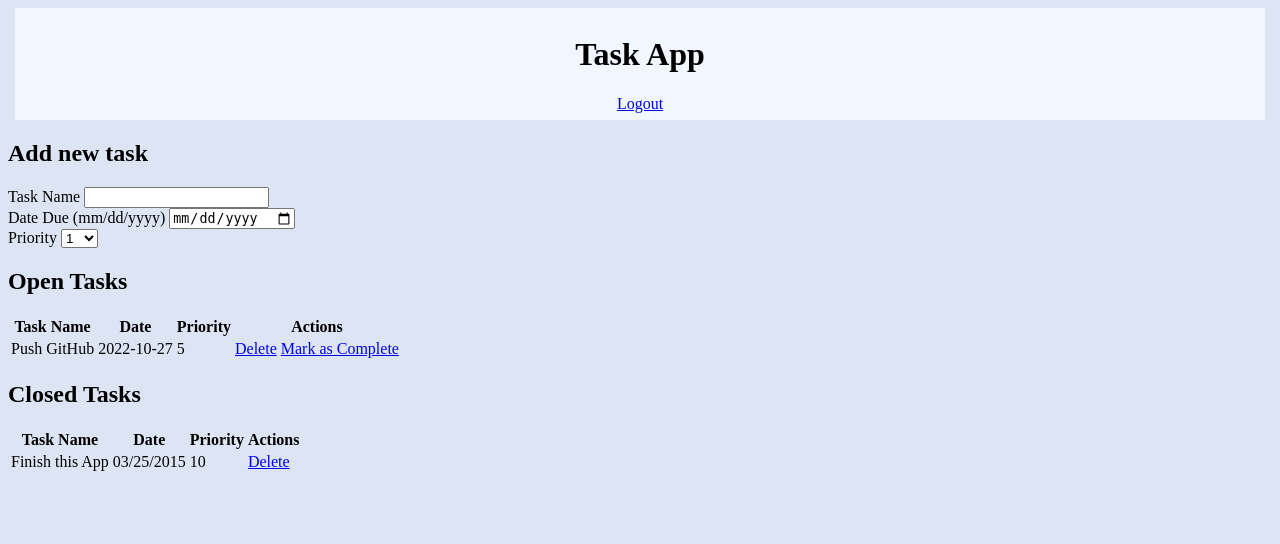
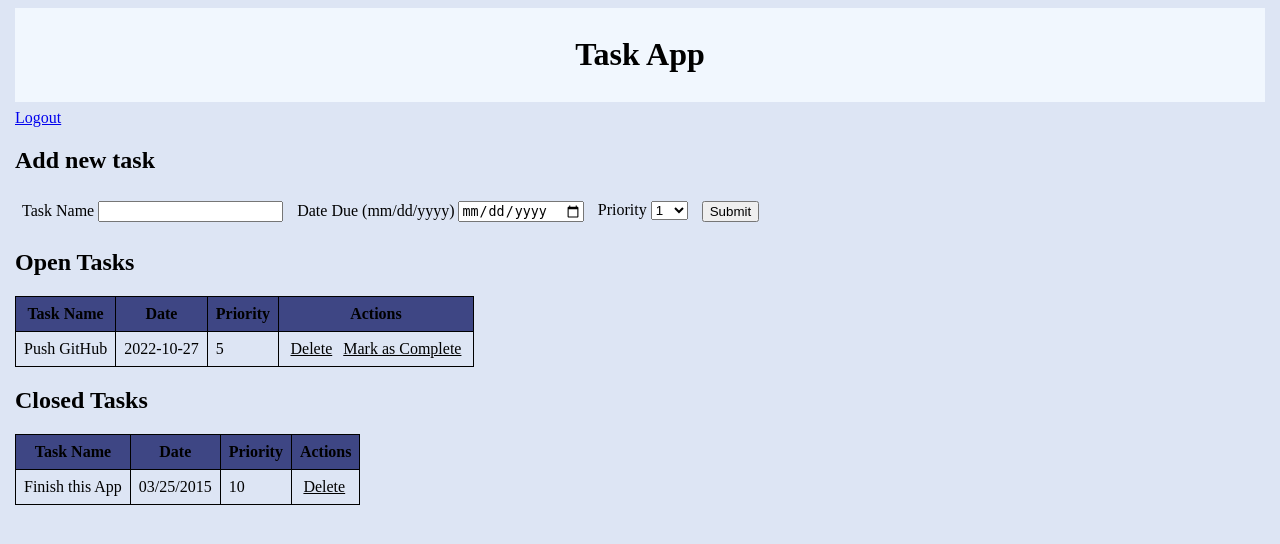
Before and after one commit to Hardila-data/Task-wtih-Flask, a Flask app: page /task/ in a window 1280 px wide. Shown: the top 544 px of the page. Run offline with Flask 2, Linux system fonts and the light colour scheme; the visitor is signed in with stand-in values (Sample User, id 1); data comes from the database, SQL or seed files in the repository; both versions use the stored data as it was after the commit.

Commit message:
Task application only desktop

```diff
--- a/static/css/main.css
+++ b/static/css/main.css
@@ -97,3 +97,39 @@ input#password:focus {
         background: #3e4684;
         color: white;
 }
+
+.logout {
+    margin: 7px;
+}
+
+.sections {
+    margin: 7px;
+}
+
+.add-task{
+    display: flex;
+    justify-content: flex-start;
+}
+
+.add-task div{
+    margin: 7px;
+
+}
+
+
+.table-task{
+    border-collapse: collapse;
+}
+
+.table-task td, .table-task th{
+    border: 1px solid black;
+    padding: 8px;
+}
+
+.table-task th{
+    background-color:#3e4684
+}
+.table-task a{
+        color: black;
+        margin: 3.5px;
+}
--- a/templates/task.html
+++ b/templates/task.html
@@ -4,15 +4,16 @@
 <div class="navBar">
     <div class=""></div>
     <h1>Task App</h1>
-    <div class='logout'>
-        <a href="{{url_for('logout')}}">Logout</a>
-    </div>
+</div>
+
+<div class='logout'>
+    <a href="{{url_for('logout')}}">Logout</a>
 </div>
 
 <!--1st Section add new task-->
 <div class="sections">
     <h2>Add new task</h2>
-    <form action="{{url_for('new_task')}}", method="post">
+    <form action="{{url_for('new_task')}}", method="post" class="add-task">
         {{ form.csrf_token }}
         <div>
             {{form.name.label}}
@@ -26,6 +27,9 @@
             {{form.priority.label}}
             {{form.priority}}
         </div>
+        <div>
+            <button type="submit">Submit</button>
+        </div>
     </form>
 </div>
 <!--End 1st Section add new task-->
@@ -33,7 +37,7 @@
 <!--2nd Section open the tasks-->
 <div class="sections">
     <h2>Open Tasks</h2>
-    <table>
+    <table class="table-task">
         <thead>
             <tr>
                 <th>Task Name</th>
@@ -63,7 +67,7 @@
 <!--3rd Section closed tasks-->
 <div class="sections">
     <h2>Closed Tasks</h2>
-    <table>
+    <table class="table-task">
         <thead>
             <tr>
                 <th>Task Name</th>
```
Also changed, not shown: README.md (added), task.db, 1 other file.
